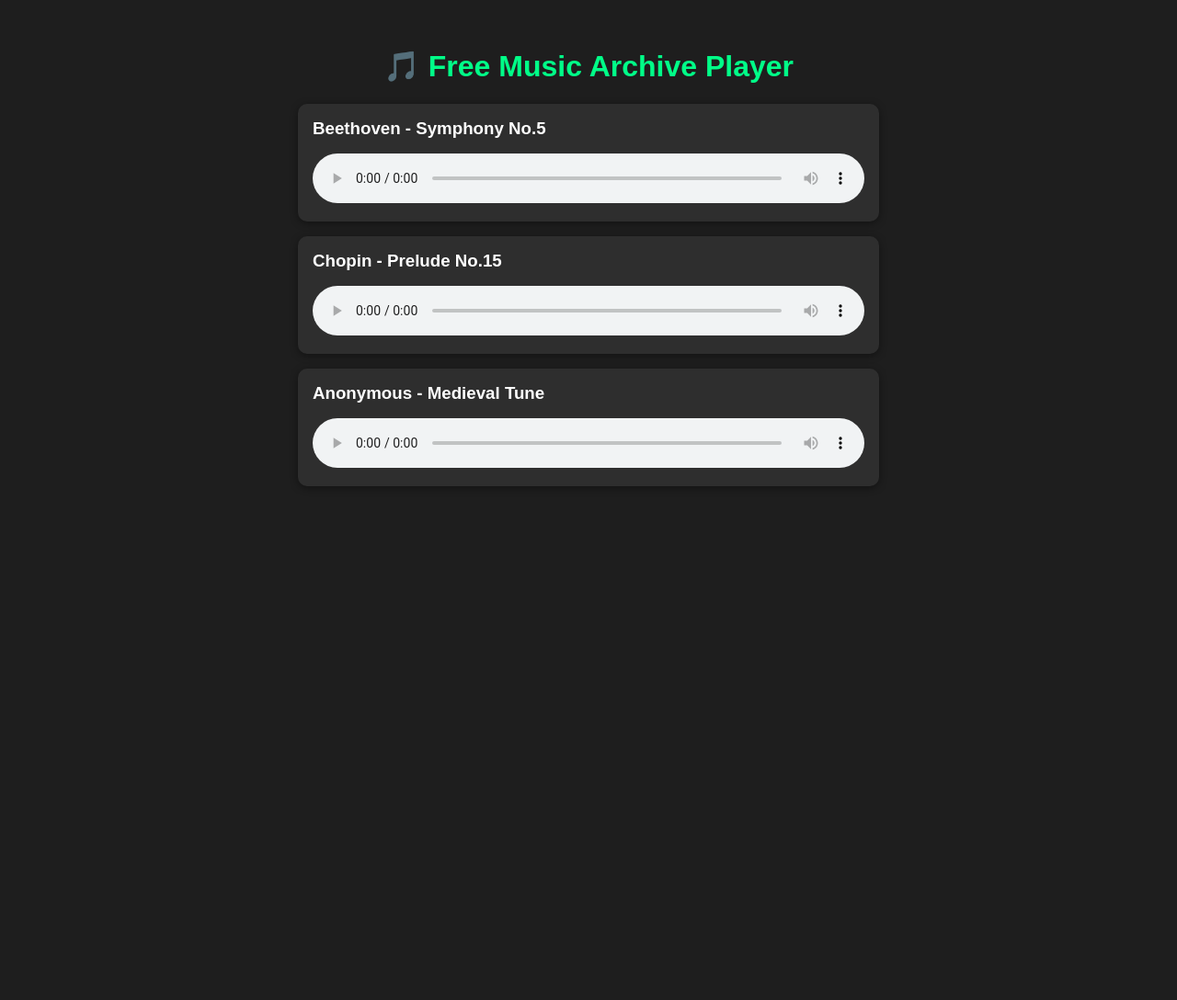
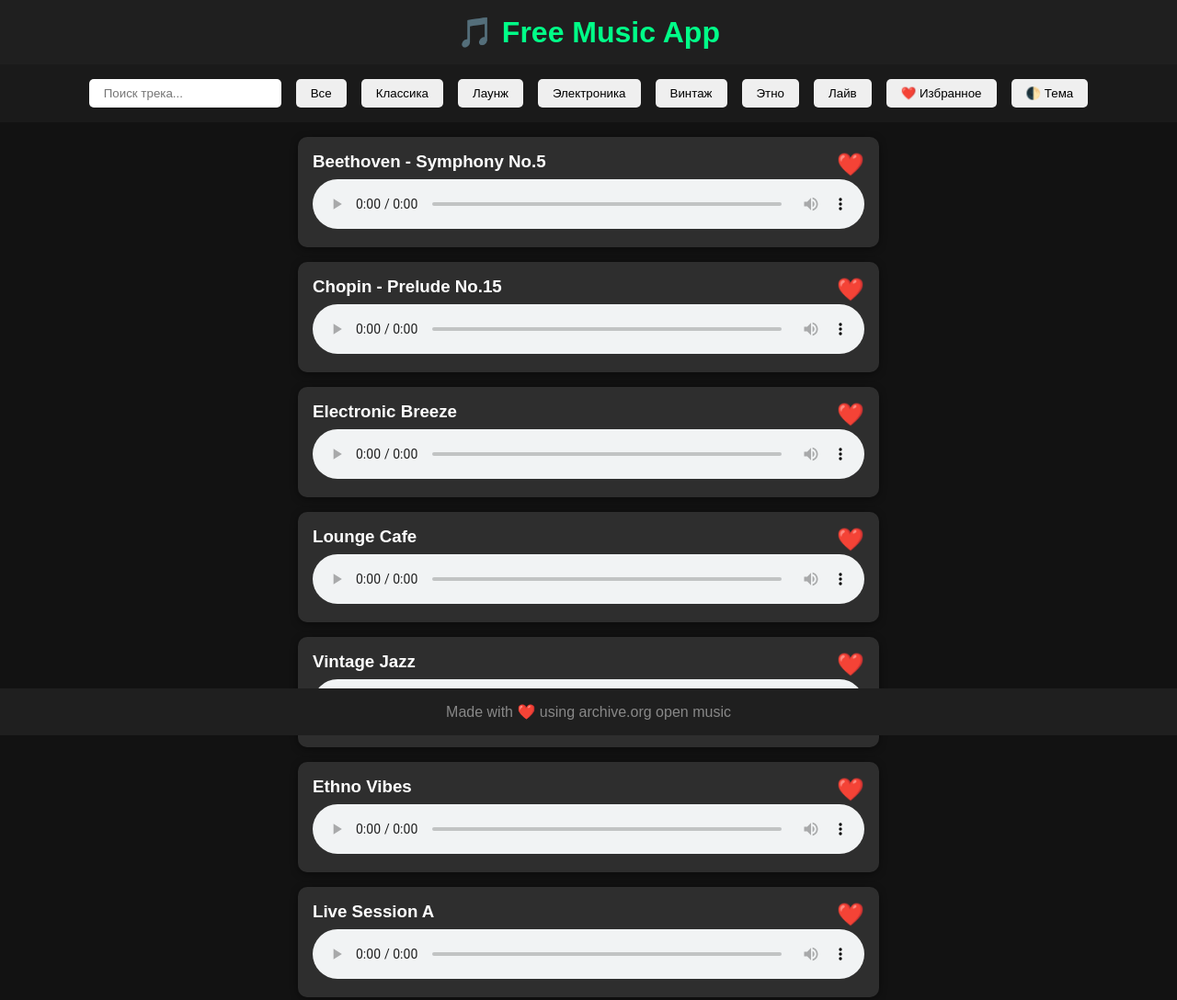
Before and after one commit to HarmanMan11/Free-Music-APP, a plain HTML site: page index.html in a window 1280 px wide. Shown: the whole page at 92% size. Before the commit the page ends 800 px from the top, so only its background shows below. Drawn offline with Linux system fonts and the light colour scheme.

Commit message:
Update index.html

```diff
--- a/index.html
+++ b/index.html
@@ -6,60 +6,186 @@
   <title>Free Music App</title>
   <style>
     body {
-      background: #1e1e1e;
+      margin: 0;
+      font-family: sans-serif;
+      background-color: #121212;
       color: white;
-      font-family: sans-serif;
-      margin: 0;
-      padding: 2rem;
+      padding-bottom: 4rem;
+    }
+    header {
+      background-color: #1f1f1f;
+      padding: 1rem;
+      text-align: center;
     }
     h1 {
-      text-align: center;
+      margin: 0;
       color: #00ff88;
+    }
+    .controls {
+      display: flex;
+      flex-wrap: wrap;
+      justify-content: center;
+      gap: 1rem;
+      padding: 1rem;
+      background-color: #1a1a1a;
+    }
+    .controls input, .controls button {
+      padding: 0.5rem 1rem;
+      border-radius: 5px;
+      border: none;
+      outline: none;
+    }
+    .track-list {
+      display: flex;
+      flex-direction: column;
+      align-items: center;
+      gap: 1rem;
+      padding: 1rem;
     }
     .track {
       background: #2e2e2e;
       padding: 1rem;
-      margin: 1rem auto;
       border-radius: 10px;
       max-width: 600px;
+      width: 100%;
       box-shadow: 0 2px 8px rgba(0,0,0,0.4);
+      position: relative;
     }
     .track h3 {
       margin: 0 0 0.5rem;
     }
     audio {
       width: 100%;
-      margin-top: 0.5rem;
+    }
+    .like {
+      position: absolute;
+      top: 1rem;
+      right: 1rem;
+      cursor: pointer;
+      font-size: 1.5rem;
+    }
+    .like.liked {
+      color: #ff4081;
+    }
+    .footer {
+      position: fixed;
+      bottom: 0;
+      left: 0;
+      right: 0;
+      background: #1f1f1f;
+      padding: 1rem;
+      text-align: center;
+      color: #888;
     }
   </style>
 </head>
 <body>
 
-  <h1>🎵 Free Music Archive Player</h1>
+  <header>
+    <h1>🎵 Free Music App</h1>
+  </header>
 
-  <div class="track">
-    <h3>Beethoven - Symphony No.5</h3>
-    <audio controls>
-      <source src="https://archive.org/download/BeethovenSymphony5/BeethovenSymphony5.mp3" type="audio/mpeg">
-      Ваш браузер не поддерживает аудио.
-    </audio>
+  <div class="controls">
+    <input id="search" type="text" placeholder="Поиск трека...">
+    <button onclick="filterByGenre('all')">Все</button>
+    <button onclick="filterByGenre('classical')">Классика</button>
+    <button onclick="filterByGenre('lounge')">Лаунж</button>
+    <button onclick="filterByGenre('electronic')">Электроника</button>
+    <button onclick="filterByGenre('vintage')">Винтаж</button>
+    <button onclick="filterByGenre('ethno')">Этно</button>
+    <button onclick="filterByGenre('live')">Лайв</button>
+    <button onclick="showFavorites()">❤️ Избранное</button>
+    <button onclick="toggleTheme()">🌓 Тема</button>
   </div>
 
-  <div class="track">
-    <h3>Chopin - Prelude No.15</h3>
-    <audio controls>
-      <source src="https://archive.org/download/Chopin_Prelude_No_15/Chopin_Prelude_No_15.mp3" type="audio/mpeg">
-      Ваш браузер не поддерживает аудио.
-    </audio>
+  <div class="track-list" id="trackList"></div>
+
+  <div class="footer">
+    Made with ❤️ using archive.org open music
   </div>
 
-  <div class="track">
-    <h3>Anonymous - Medieval Tune</h3>
-    <audio controls>
-      <source src="https://archive.org/download/medieval_music_collection/01-Anonymous-Medieval_Tune.mp3" type="audio/mpeg">
-      Ваш браузер не поддерживает аудио.
-    </audio>
-  </div>
+  <script>
+    const tracks = [
+      { title: "Beethoven - Symphony No.5", src: "https://archive.org/download/BeethovenSymphony5/BeethovenSymphony5.mp3", genre: "classical" },
+      { title: "Chopin - Prelude No.15", src: "https://archive.org/download/Chopin_Prelude_No_15/Chopin_Prelude_No_15.mp3", genre: "classical" },
+      { title: "Electronic Breeze", src: "https://archive.org/download/electronic_beats/electronic_breeze.mp3", genre: "electronic" },
+      { title: "Lounge Cafe", src: "https://archive.org/download/lounge_collection/lounge_cafe.mp3", genre: "lounge" },
+      { title: "Vintage Jazz", src: "https://archive.org/download/vintage_jazz/vintage_jazz_01.mp3", genre: "vintage" },
+      { title: "Ethno Vibes", src: "https://archive.org/download/ethno_collection/ethno_vibes.mp3", genre: "ethno" },
+      { title: "Live Session A", src: "https://archive.org/download/live_music_a/live_session_a.mp3", genre: "live" },
+    ];
 
+    let currentGenre = 'all';
+    let favorites = JSON.parse(localStorage.getItem('favorites') || '[]');
+
+    function renderTracks(filter = '') {
+      const list = document.getElementById('trackList');
+      list.innerHTML = '';
+      const lowerFilter = filter.toLowerCase();
+
+      let filteredTracks = tracks.filter(t => (currentGenre === 'all' || t.genre === currentGenre));
+      if (filter) {
+        filteredTracks = filteredTracks.filter(t => t.title.toLowerCase().includes(lowerFilter));
+      }
+
+      filteredTracks.forEach(track => {
+        const div = document.createElement('div');
+        div.className = 'track';
+
+        const liked = favorites.includes(track.src);
+
+        div.innerHTML = `
+          <h3>${track.title}</h3>
+          <audio controls src="${track.src}"></audio>
+          <div class="like ${liked ? 'liked' : ''}" onclick="toggleLike('${track.src}', this)">❤️</div>
+        `;
+        list.appendChild(div);
+      });
+    }
+
+    function filterByGenre(genre) {
+      currentGenre = genre;
+      renderTracks(document.getElementById('search').value);
+    }
+
+    function toggleLike(src, el) {
+      if (favorites.includes(src)) {
+        favorites = favorites.filter(f => f !== src);
+      } else {
+        favorites.push(src);
+      }
+      localStorage.setItem('favorites', JSON.stringify(favorites));
+      el.classList.toggle('liked');
+    }
+
+    function showFavorites() {
+      const list = document.getElementById('trackList');
+      list.innerHTML = '';
+
+      const favTracks = tracks.filter(t => favorites.includes(t.src));
+      favTracks.forEach(track => {
+        const div = document.createElement('div');
+        div.className = 'track';
+        div.innerHTML = `
+          <h3>${track.title}</h3>
+          <audio controls src="${track.src}"></audio>
+          <div class="like liked" onclick="toggleLike('${track.src}', this)">❤️</div>
+        `;
+        list.appendChild(div);
+      });
+    }
+
+    document.getElementById('search').addEventListener('input', (e) => {
+      renderTracks(e.target.value);
+    });
+
+    function toggleTheme() {
+      const isDark = document.body.style.backgroundColor === 'white';
+      document.body.style.backgroundColor = isDark ? '#121212' : 'white';
+      document.body.style.color = isDark ? 'white' : '#121212';
+    }
+
+    renderTracks();
+  </script>
 </body>
 </html>
```
